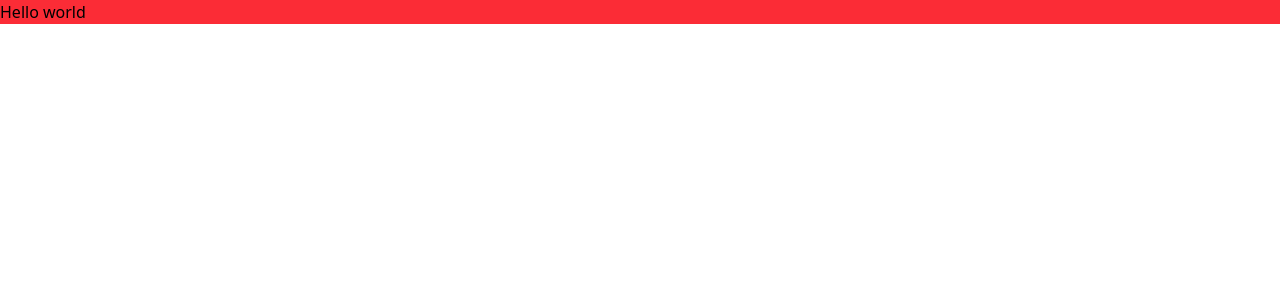
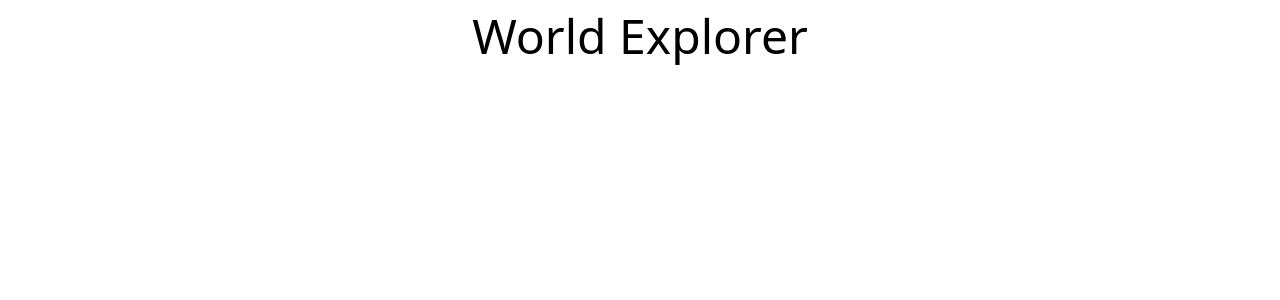
Before and after one commit to Sasnigs/world-explorer, a React (Vite) app: page / in a window 1280 px wide. Shown: the top 300 px of the page. Built offline with nearby package versions, Linux system fonts and the light colour scheme.

Commit message:
created navbar component

```diff
--- a/src/App.jsx
+++ b/src/App.jsx
@@ -1,9 +1,10 @@
 import { useState } from 'react'
+import Navbar from './Navbar'
 
 function App() {
   return (
     <>
-    <div class="bg-red-500" >Hello world</div>
+  <Navbar />
     </>
   )
 }
--- /dev/null
+++ b/src/Navbar.jsx
@@ -0,0 +1,7 @@
+export default function Navbar(){
+    return(
+        <>
+            <h1 class="text-center text-5xl pt-3">World Explorer </h1>
+        </>
+    )
+}
```
